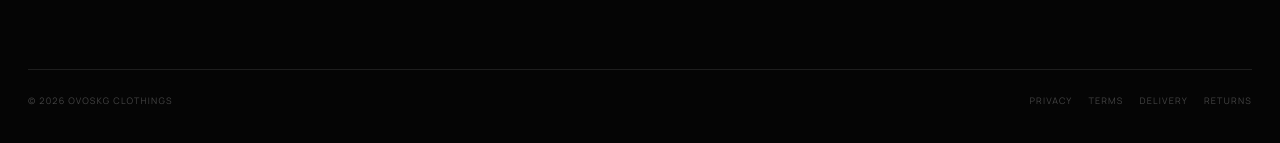
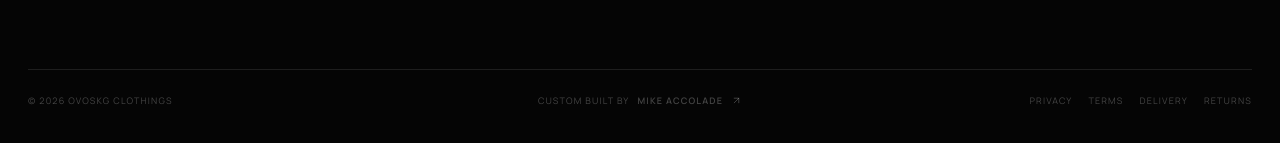
Before and after one commit to growwithaccolade-sketch/ovoskg-clothings, a React (Vite) app: page / in a window 1280 px wide. Shown: the part 7754-7897 px from the top of the page. Built offline with nearby package versions, Linux system fonts and the light colour scheme.

Commit message:
Add Mike Accolade custom build credit to footer

```diff
--- a/src/App.jsx
+++ b/src/App.jsx
@@ -735,7 +735,7 @@ function Footer(){
     ['Explore',[['Home','/'],['Collections','/collections'],['Shop','/shop']]],
     ['Customer',[['Bespoke','/bespoke'],['Measurements','/measurements'],['Track Order','/track'],['Contact','/contact']]],
     ['Company',[['Our Story','/about'],['Company','/company'],['Instagram',instagram],['TikTok',tiktok]]]
-  ].map(([heading,links])=><div key={heading}><div className="text-[9px] font-bold uppercase tracking-[.17em] text-white/30">{heading}</div><div className="mt-5 grid gap-3">{links.map(([label,url])=>url.startsWith('http')?<a key={label} href={url} target="_blank" rel="noreferrer" className="text-sm text-white/65 transition hover:text-white">{label}</a>:<Link key={label} to={url} className="text-sm text-white/65 transition hover:text-white">{label}</Link>)}</div></div>)}</div><div className="mt-16 flex flex-col justify-between gap-3 border-t border-white/10 pt-6 text-[9px] uppercase tracking-[.13em] text-white/25 sm:flex-row"><span>© 2026 OVOSKG Clothings</span><span className="flex flex-wrap gap-x-4 gap-y-2"><Link to="/privacy">Privacy</Link><Link to="/terms">Terms</Link><Link to="/delivery">Delivery</Link><Link to="/returns">Returns</Link></span></div></div></footer>
+  ].map(([heading,links])=><div key={heading}><div className="text-[9px] font-bold uppercase tracking-[.17em] text-white/30">{heading}</div><div className="mt-5 grid gap-3">{links.map(([label,url])=>url.startsWith('http')?<a key={label} href={url} target="_blank" rel="noreferrer" className="text-sm text-white/65 transition hover:text-white">{label}</a>:<Link key={label} to={url} className="text-sm text-white/65 transition hover:text-white">{label}</Link>)}</div></div>)}</div><div className="mt-16 grid gap-4 border-t border-white/10 pt-6 text-[9px] uppercase tracking-[.13em] text-white/25 sm:grid-cols-[1fr_auto_1fr] sm:items-center"><span>© 2026 OVOSKG Clothings</span><a href="https://mikeaccolade.xyz" target="_blank" rel="noreferrer" className="group inline-flex w-fit items-center gap-2 text-white/42 transition hover:text-[#d0aa82] sm:justify-self-center"><span>Custom built by</span><span className="font-semibold text-white/72 transition group-hover:text-[#d0aa82]">Mike Accolade</span><ArrowUpRight size={11}/></a><span className="flex flex-wrap gap-x-4 gap-y-2 sm:justify-self-end"><Link to="/privacy">Privacy</Link><Link to="/terms">Terms</Link><Link to="/delivery">Delivery</Link><Link to="/returns">Returns</Link></span></div></div></footer>
 }
 
 function FloatingDesktop(){
```
